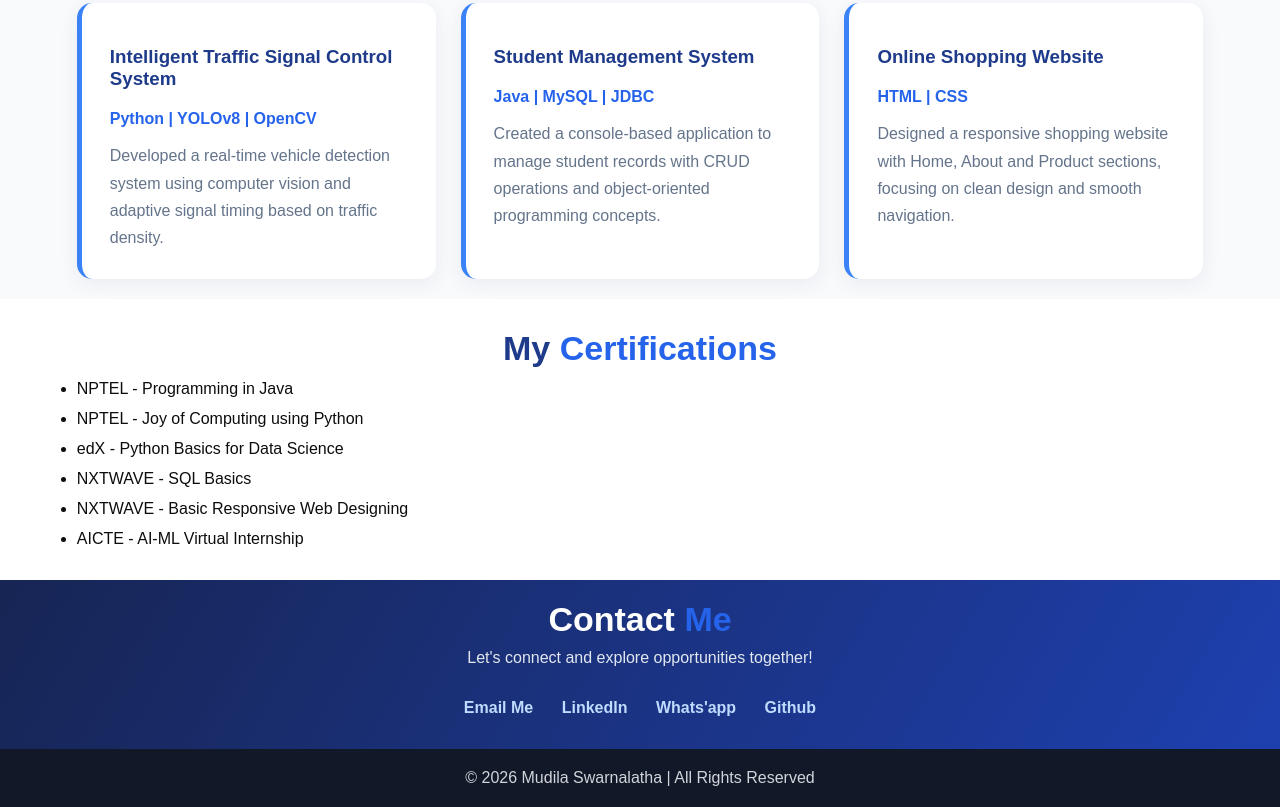
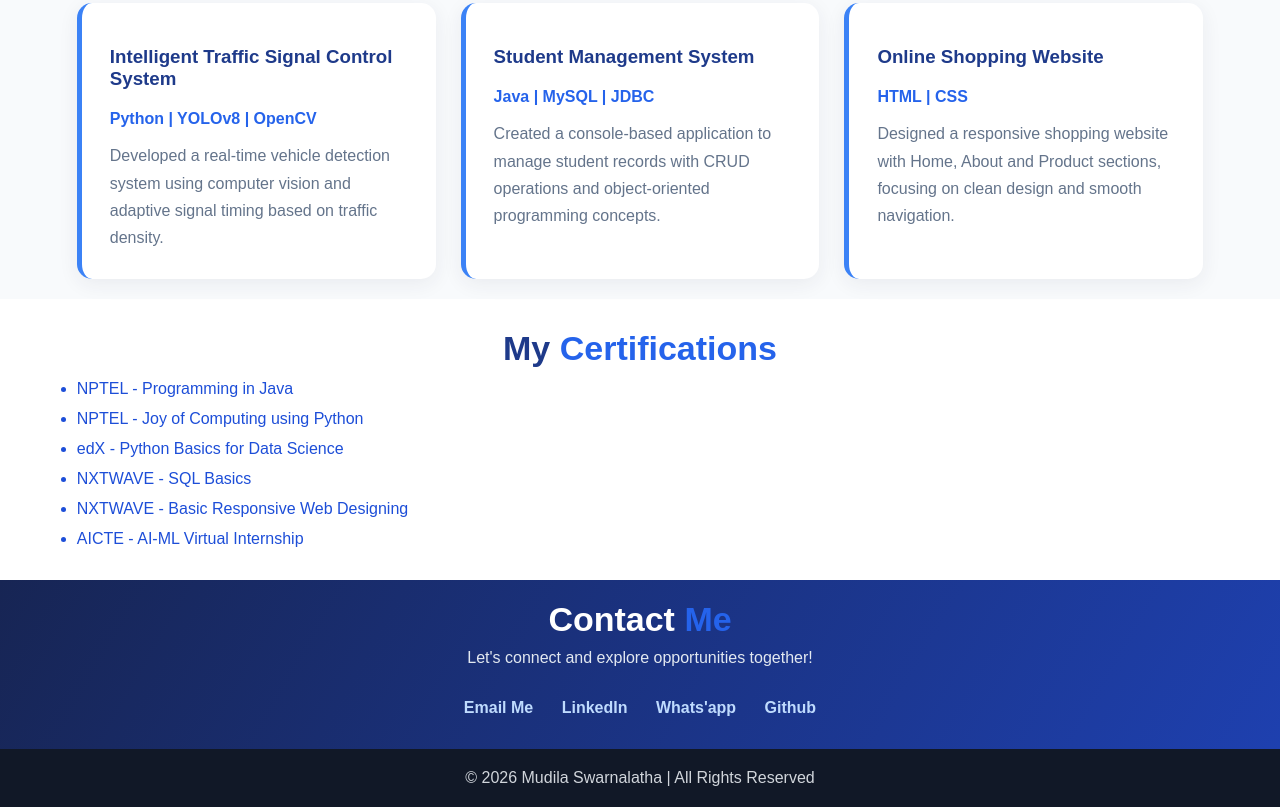
Before and after one commit to swarnalatha-m/swarnalatha-portfolio, a plain HTML site: page index.html in a window 1280 px wide. Shown: the part 1300-2107 px from the top of the page. Drawn offline with Linux system fonts and the light colour scheme.

Commit message:
Update index.html

```diff
--- a/index.html
+++ b/index.html
@@ -234,7 +234,7 @@ section {
 
 .certifications li {
     margin: 12px 0;
-    color: #0c0d0e;
+    color: #1D4ED8;
 }
 
 /* CONTACT */
```
